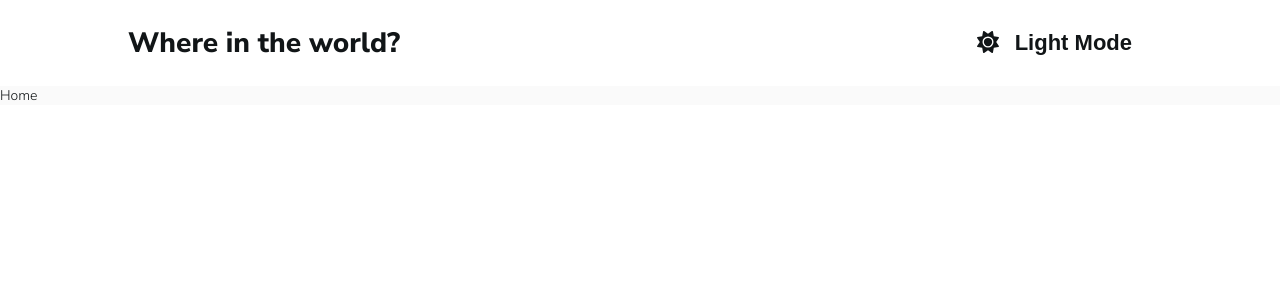
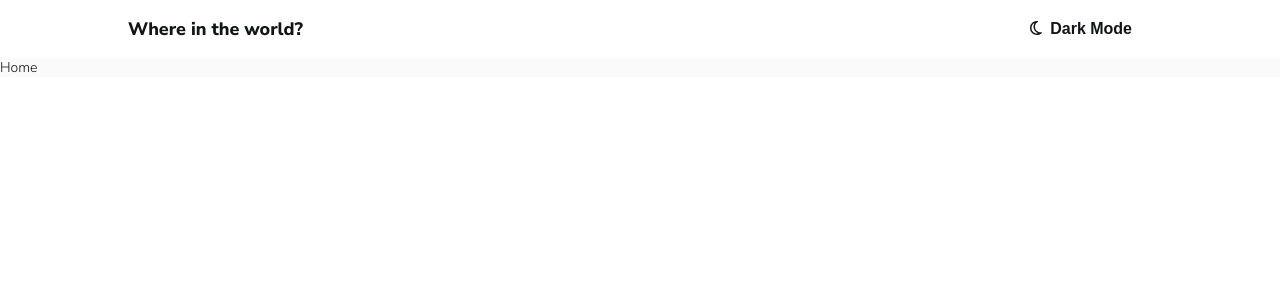
Before and after one commit to veljkoilic/rest-countries, a React (Create React App) app: page / in a window 1280 px wide. Shown: the top 300 px of the page. Built offline with nearby package versions, Linux system fonts and the light colour scheme.

Commit message:
sticking to design of theme switcher

```diff
--- a/src/components/Navbar.jsx
+++ b/src/components/Navbar.jsx
@@ -2,8 +2,8 @@ import styled from "styled-components";
 import { useSelector, useDispatch } from "react-redux";
 import { switchTheme } from "../redux/themeSlice";
 import { FontAwesomeIcon } from "@fortawesome/react-fontawesome";
-import { faMoon } from "@fortawesome/free-solid-svg-icons";
-import { faSun } from "@fortawesome/free-solid-svg-icons";
+import { faMoon as faMoonFull } from "@fortawesome/free-solid-svg-icons";
+import { faMoon as faMoonEmpty } from "@fortawesome/free-regular-svg-icons";
 
 export const Navbar = () => {
   const colorMode = useSelector((state) => state.theme.theme);
@@ -12,7 +12,7 @@ export const Navbar = () => {
     <Container>
       <h1>Where in the world?</h1>
       <button style={{ textTransform: "capitalize" }} onClick={() => dispatch(switchTheme(!colorMode))}>
-        <FontAwesomeIcon icon={colorMode ? faSun : faMoon} /> {colorMode ? "light" : "dark"} Mode
+        <FontAwesomeIcon icon={colorMode ?  faMoonEmpty : faMoonFull} /> Dark Mode
       </button>
     </Container>
   );
@@ -25,7 +25,7 @@ const Container = styled.div`
   justify-content: space-between;
   padding: 5px 10%;
   h1 {
-    /* margin-top: 0; */
+    font-size: 18px;
   }
   button {
     text-transform: capitalize;
@@ -33,7 +33,7 @@ const Container = styled.div`
     border: none;
     background-color: transparent;
     font-weight: bolder;
-    font-size: 22px;
+    font-size: 16px;
     margin-top: 0;
     padding: 10px 20px;
     transition: 0.3s;
@@ -44,7 +44,7 @@ const Container = styled.div`
       transition: 0.1s;
     }
     svg {
-      margin-right: 10px;
+      margin-right: 4px;
     }
   }
 `;
```
